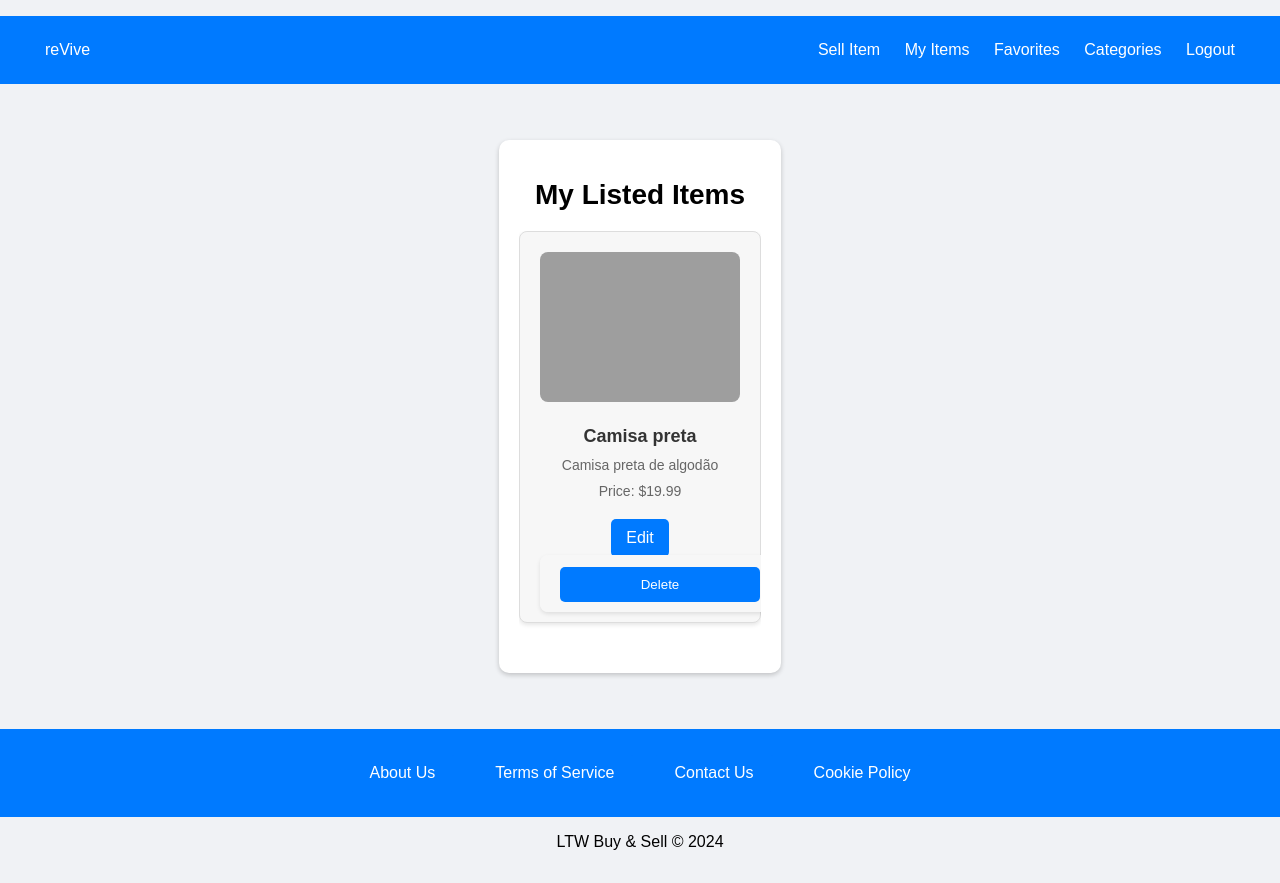
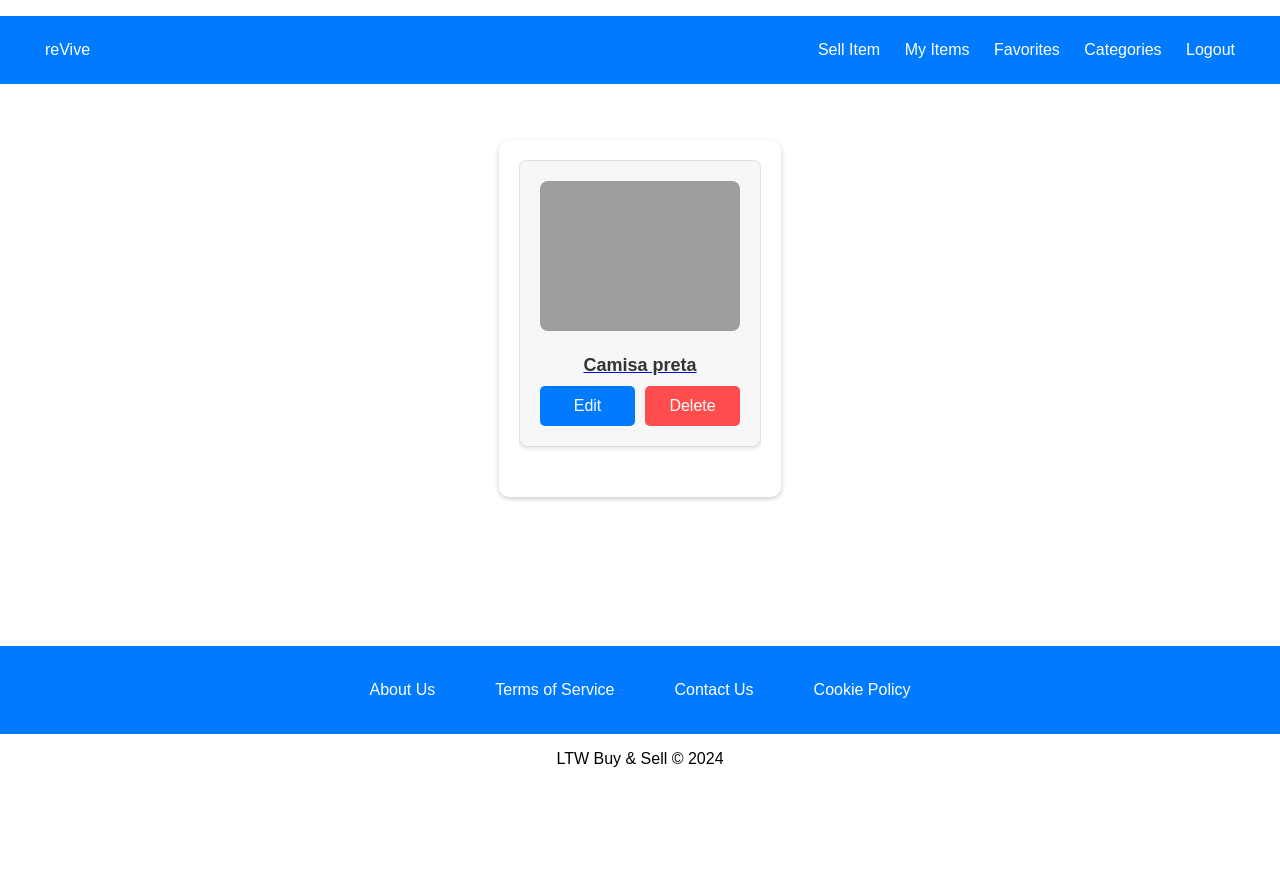
Before and after one commit to GoncaloMatias1/LTW_Project_ReVive, a PHP site: page /pages/my_items.php in a window 1280 px wide. After the commit the page ends 767 px from the top, so only its background shows below. Run offline with PHP 8.4, Linux system fonts and the light colour scheme; the visitor is signed in with stand-in values (Sample User, id 1); data comes from the database, SQL or seed files in the repository; both versions use the stored data as it was after the commit; grey boxes are pictures that could not be loaded.

Commit message:
ui consistency my items

```diff
--- a/pages/my_items.php
+++ b/pages/my_items.php
@@ -21,23 +21,29 @@ drawHeader('My Items', true, false, $session);
 <link rel="stylesheet" type="text/css" href="../styles/my_items.css">
 
 <div class="items-container">
-    <h1>My Listed Items</h1>
+    <?php if (count($items) > 0): ?>
         <div class="items-list">
             <?php foreach ($items as $item): ?>
                 <div class="item">
+                    <a href="item.php?id=<?= $item->id ?>">
                         <img src="<?= htmlspecialchars($item->image_path) ?>" alt="<?= htmlspecialchars($item->title) ?>">
-                <h2><?= htmlspecialchars($item->title) ?></h2>
-                <p><?= htmlspecialchars($item->description) ?></p>
-                <p>Price: $<?= htmlspecialchars(number_format($item->price, 2)) ?></p>
+                        <h3><?= htmlspecialchars($item->title) ?></h3>
+                    </a>
+                    <div class="buttons">
                         <a href="edit_item.php?item_id=<?= $item->id ?>" class="edit-button">Edit</a>
-                <form action="../actions/action_delete_item.php" method="post" style="display:inline;">
+                        <form action="../actions/action_delete_item.php" method="post" class="delete-form">
                             <input type="hidden" name="item_id" value="<?= htmlspecialchars($item->id) ?>">
-                    <button type="submit" class="remove-button">Delete</button>
+                            <button type="submit" class="delete-button">Delete</button>
                         </form>
+                    </div>
                 </div>
             <?php endforeach; ?>
         </div>
+    <?php else: ?>
+        <p>You haven't listed any items yet.</p>
+    <?php endif; ?>
 </div>
+
 <?php
 drawFooter();
 ?>
--- a/styles/my_items.css
+++ b/styles/my_items.css
@@ -2,7 +2,6 @@ body {
     font-family: Arial, sans-serif;
     margin: 0;
     padding: 0;
-    background-color: #f0f2f5;
 }
 
 .items-container {
@@ -12,15 +11,6 @@ body {
     background: #fff;
     box-shadow: 0 2px 5px rgba(0,0,0,0.2);
     border-radius: 10px;
-    text-align: center;
-}
-
-.items-container h1 {
-    color: #000000;
-    font-size: 28px;
-    margin-bottom: 20px;
-    font-weight: 600;
-    text-align: center;
 }
 
 .items-list {
@@ -53,41 +43,56 @@ body {
     margin-bottom: 10px;
 }
 
-.item h2 {
+.item h3 {
     font-size: 18px;
     margin: 10px 0;
     color: #333;
 }
 
-.item p {
-    font-size: 14px;
-    color: #666;
-    margin-bottom: 10px;
+.buttons {
+    display: flex;
+    justify-content: space-between;
+    gap: 10px;
 }
 
-.edit-button, .remove-button {
-    display: inline-block;
-    padding: 10px 15px;
+.edit-button, .delete-button {
+    display: flex;
+    align-items: center;
+    justify-content: center;
+    width: 48%;
+    height: 40px;
+    text-align: center;
     border-radius: 5px;
+    color: #fff;
     text-decoration: none;
-    margin-top: 10px;
-    transition: background-color 0.3s;
+    cursor: pointer;
+    box-sizing: border-box;
+    font-size: 16px; /* Ensure font size is the same */
 }
 
 .edit-button {
-    background-color: #007aff;
-    color: white;
+    background-color: #007aff !important;
 }
 
 .edit-button:hover {
-    background-color: #0056b3;
+    background-color: #0056b3 !important;
 }
 
-.remove-button {
-    background-color: #ff4d4d;
-    color: white;
+.delete-button {
+    background-color: #ff4d4d !important;
+    border: none;
+    box-shadow: none;
+    position: relative;
 }
 
-.remove-button:hover {
-    background-color: #cc0000;
+.delete-button:hover {
+    background-color: #cc0000 !important;
 }
+
+.delete-form {
+    width: 48%;
+    margin: 0;
+    padding: 0;
+    box-shadow: none;
+    position: relative;
+}
```
Also changed, not shown: database/sql/ltw_project.db, uploads/66432f141a7932.76902409.jpeg (added), uploads/6643410d407889.57485857.jpeg (added), uploads/664347b3436123.02066345.jpeg (added). Lines whose indentation alone changed are shown as unchanged.
